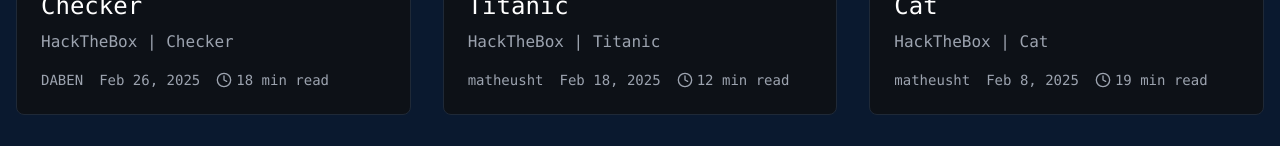
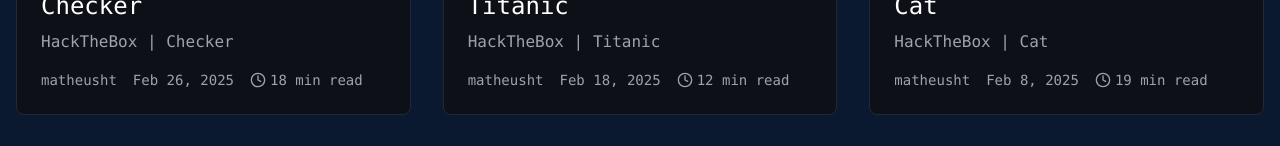
Before and after one commit to matheusht/portfolio, a React (Vite) app: page /blog in a window 1280 px wide. Shown: the part 331-477 px from the top of the page. Built offline with nearby package versions, Linux system fonts and the light colour scheme.

Commit message:
blog: author change

```diff
--- a/src/pages/Blog.tsx
+++ b/src/pages/Blog.tsx
@@ -17,7 +17,7 @@
     title: 'Checker',
     platform: 'HACKTHEBOX',
     challenge: 'HackTheBox | Checker',
-    author: 'DABEN',
+    author: 'matheusht',
     date: 'Feb 26, 2025',
     readTime: '18 min read',
     slug: 'htb-checker'
```
